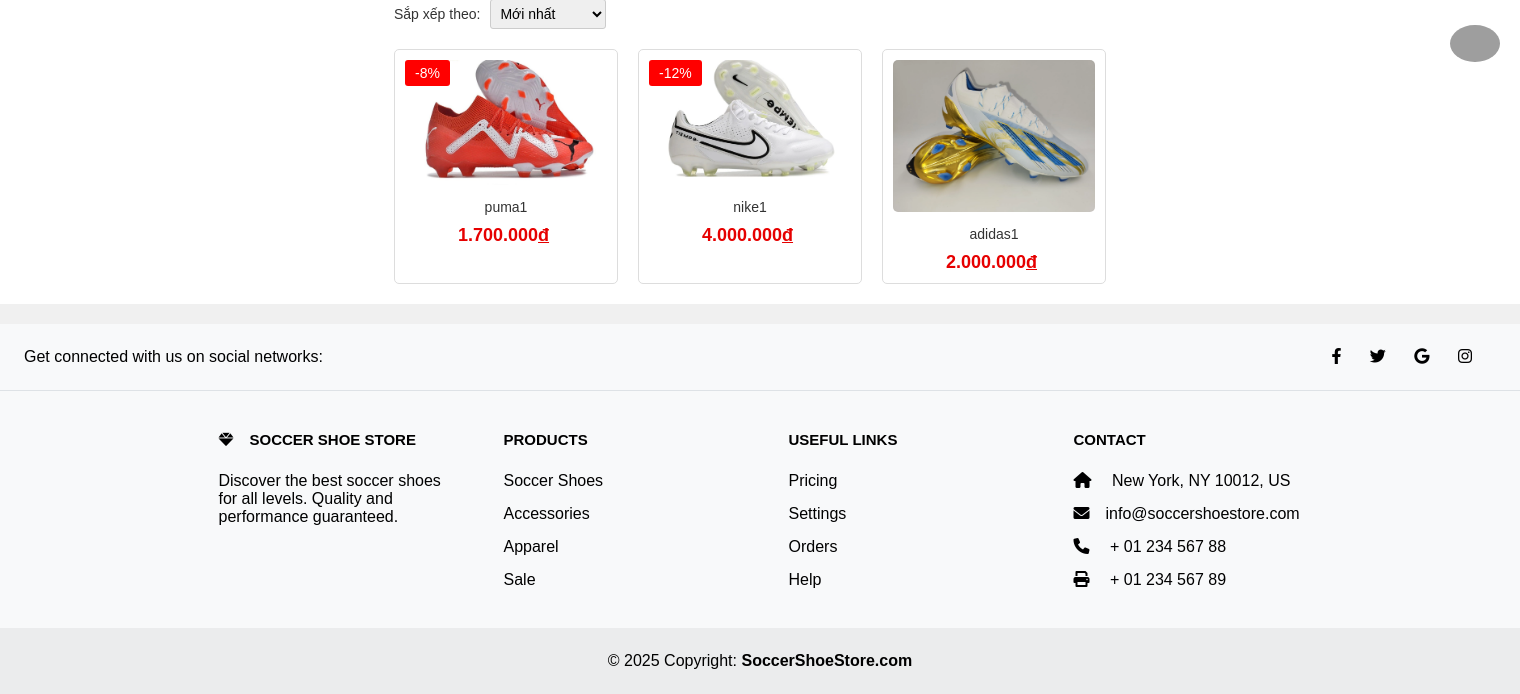
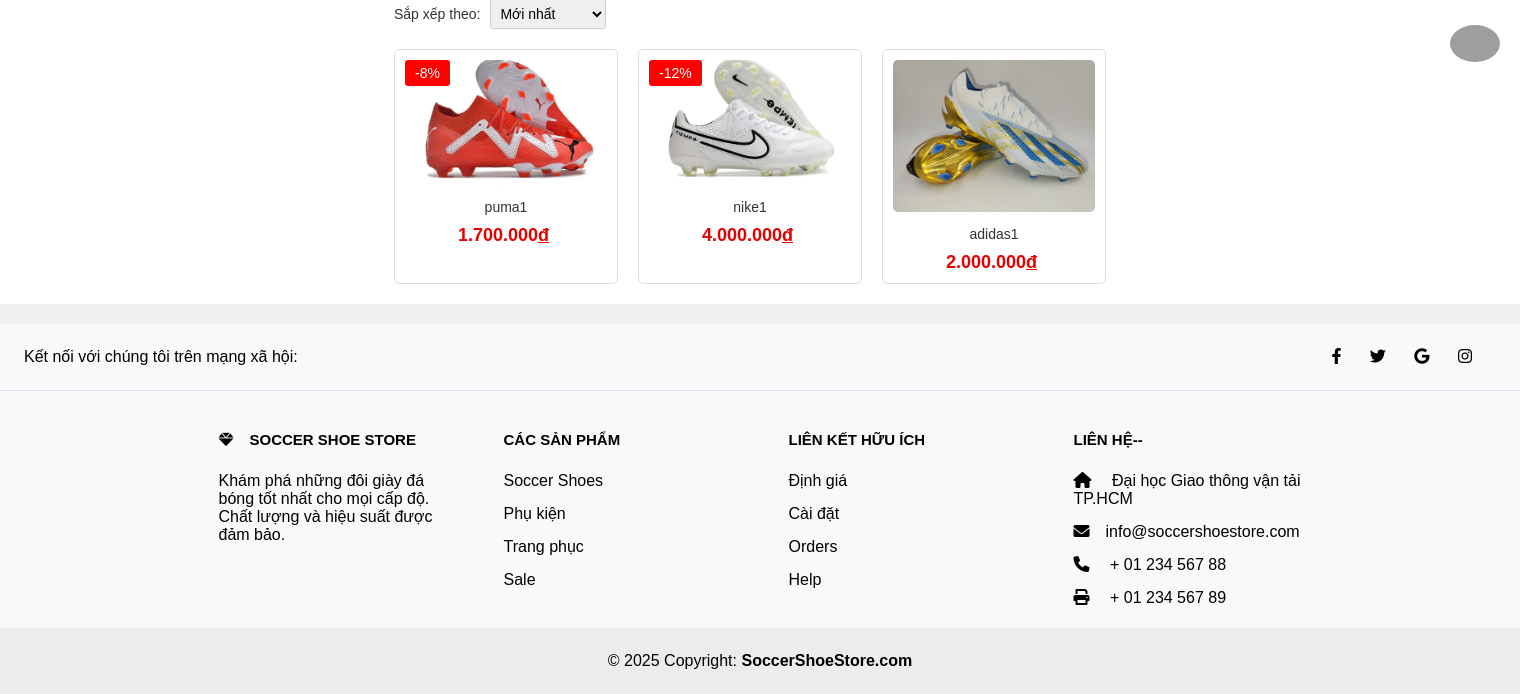
Before and after one commit to tris1404/SoccerShoeStore, a PHP site: page /giay_san_tu_nhien.php in a window 1520 px wide. Shown: the part 650-1344 px from the top of the page. Run offline with PHP 8.4, Linux system fonts and the light colour scheme; data comes from the database, SQL or seed files in the repository; grey boxes are pictures that could not be loaded.

Commit message:
update tùm lum

```diff
--- a/SoccerShoeStore/admin/orders.php
+++ b/SoccerShoeStore/admin/orders.php
@@ -85,7 +85,7 @@ $result = $conn->query($sql);
                             <input type="hidden" name="order_id" value="<?= $row['id'] ?>">
                             <select name="status" onchange="this.form.submit()">
                                 <?php
-                                $statuses = ['Processing', 'Confirmed', 'Shipping', 'Delivered', 'Cancelled'];
+                                $statuses = ['Đang xử lý', 'Đã xác nhận', ' Đang vận chuyển', 'Đã giao hàng', 'Đã hủy'];
                                 foreach ($statuses as $status) {
                                     $selected = $status == $row['status'] ? 'selected' : '';
                                     echo "<option value='$status' $selected>$status</option>";
--- a/SoccerShoeStore/public/giay_san_tu_nhien.php
+++ b/SoccerShoeStore/public/giay_san_tu_nhien.php
@@ -136,9 +136,9 @@
                                 echo "<p>{$row['name']}</p>";
                                 echo "<span class='price'>" . number_format($row['price'], 0, ',', '.') . "</span>";
 
-                                // Thêm biểu tượng "Xem chi tiết" & "Thêm vào giỏ hàng"
+                                // Thêm biểu tượng "Xem nhanh" & "Thêm vào giỏ hàng"
                                 echo "<div class='product-icons'>";
-                                echo "<a href='product-detail.php?id={$row['id']}&source=natural' title='Xem chi tiết'><i class='fas fa-eye'></i></a>";
+                                echo "<a href='javascript:void(0);' onclick='openPopup({$row['id']})' title='Xem nhanh'><i class='fas fa-eye'></i></a>";
                                 echo "<a href='javascript:void(0);' onclick='openPopup({$row['id']})' title='Thêm vào giỏ hàng'>";
                                 echo "<i class='fas fa-shopping-cart'></i>";
                                 echo "</a>";
@@ -165,7 +165,7 @@
         </div>
 
         <button id="scrollToTopBtn" onclick="scrollToTop()">
-            <i class="fa-solid fa-angles-up"></i>
+            ▲
         </button>
         <button id="zaloChat" onclick="window.open('https://zalo.me/09xxxxxxxx', '_blank')">
             <img src="https://stc-zaloprofile.zdn.vn/pc/v1/images/zalo_sharelogo.png" alt="Chat Zalo">
--- a/SoccerShoeStore/public/includes/footer.php
+++ b/SoccerShoeStore/public/includes/footer.php
@@ -5,7 +5,7 @@
   <section class="d-flex justify-content-center justify-content-lg-between p-4 border-bottom">
     <!-- Left -->
     <div class="me-5 d-none d-lg-block">
-      <span>Get connected with us on social networks:</span>
+      <span>Kết nối với chúng tôi trên mạng xã hội:</span>
     </div>
     <!-- Left -->
 
@@ -40,7 +40,7 @@
             <i class="fas fa-gem me-3"></i>Soccer Shoe Store
           </h6>
           <p>
-            Discover the best soccer shoes for all levels. Quality and performance guaranteed.
+          Khám phá những đôi giày đá bóng tốt nhất cho mọi cấp độ. Chất lượng và hiệu suất được đảm bảo.
           </p>
         </div>
         <!-- Grid column -->
@@ -49,16 +49,16 @@
         <div class="col-md-2 col-lg-2 col-xl-2 mx-auto mb-4">
           <!-- Links -->
           <h6 class="text-uppercase fw-bold mb-4">
-            Products
+          Các sản phẩm
           </h6>
           <p>
             <a href="#!" class="text-reset">Soccer Shoes</a>
           </p>
           <p>
-            <a href="#!" class="text-reset">Accessories</a>
+            <a href="#!" class="text-reset">Phụ kiện</a>
           </p>
           <p>
-            <a href="#!" class="text-reset">Apparel</a>
+            <a href="#!" class="text-reset">Trang phục</a>
           </p>
           <p>
             <a href="#!" class="text-reset">Sale</a>
@@ -70,13 +70,13 @@
         <div class="col-md-3 col-lg-2 col-xl-2 mx-auto mb-4">
           <!-- Links -->
           <h6 class="text-uppercase fw-bold mb-4">
-            Useful links
+          Liên kết hữu ích
           </h6>
           <p>
-            <a href="#!" class="text-reset">Pricing</a>
+            <a href="#!" class="text-reset">Định giá</a>
           </p>
           <p>
-            <a href="#!" class="text-reset">Settings</a>
+            <a href="#!" class="text-reset">Cài đặt</a>
           </p>
           <p>
             <a href="#!" class="text-reset">Orders</a>
@@ -90,8 +90,8 @@
         <!-- Grid column -->
         <div class="col-md-4 col-lg-3 col-xl-3 mx-auto mb-md-0 mb-4">
           <!-- Links -->
-          <h6 class="text-uppercase fw-bold mb-4">Contact</h6>
-          <p><i class="fas fa-home me-3"></i> New York, NY 10012, US</p>
+          <h6 class="text-uppercase fw-bold mb-4">Liên hệ--</h6>
+          <p><i class="fas fa-home me-3"></i> Đại học Giao thông vận tải TP.HCM</p>
           <p>
             <i class="fas fa-envelope me-3"></i>info@soccershoestore.com
           </p>
```
